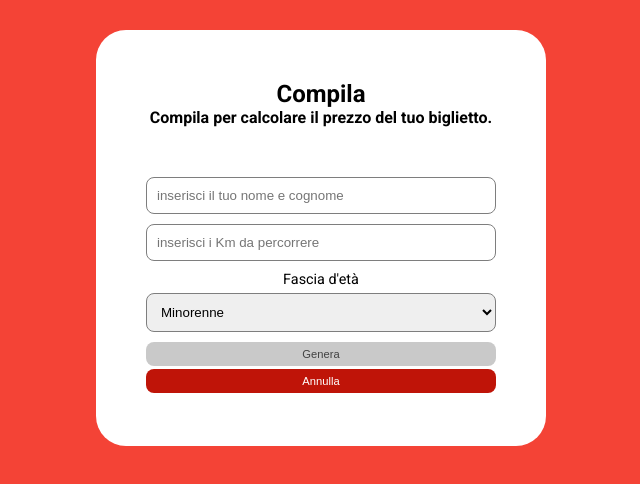
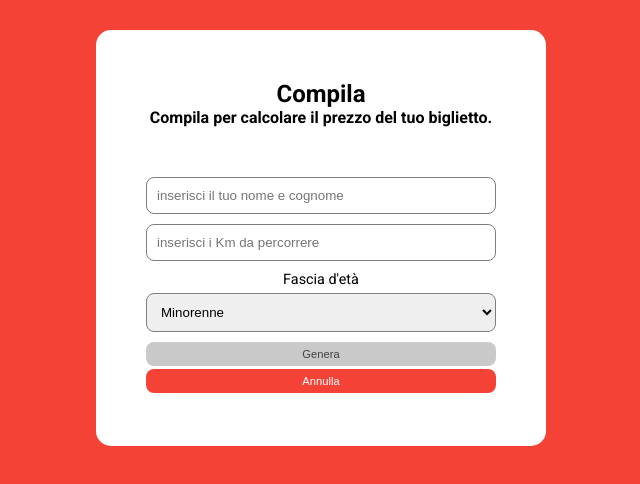
Before and after one commit to MattLeuterio/js-biglietto-treno-form, a plain HTML site: page index.html in a window 1280 px wide. Shown: the whole page, without its empty margins (319-959 px from the left). Drawn offline with Linux system fonts and the light colour scheme.

Commit message:
color fix

```diff
--- a/css/main.css
+++ b/css/main.css
@@ -41,7 +41,7 @@ button {
     width: 95%;
     margin: 30px auto;
     background: #fff;
-    border-radius: 30px;
+    border-radius: 15px;
     padding: 50px 0 50px;
 }
 
@@ -106,7 +106,7 @@ button {
 }
 
 #button_section .col:last-child .btn {
-    background-color: #bf1408;
+    background-color: #f44336;
     color: #fff;
     font-size: 70%;
 }
@@ -201,6 +201,6 @@ select:focus {
     margin-top: 50px;
     margin-left: 50px;
     width: 70%;
-    background-color: #bf1408;
+    background-color: #f44336;
     color: #fff;
 }
```
